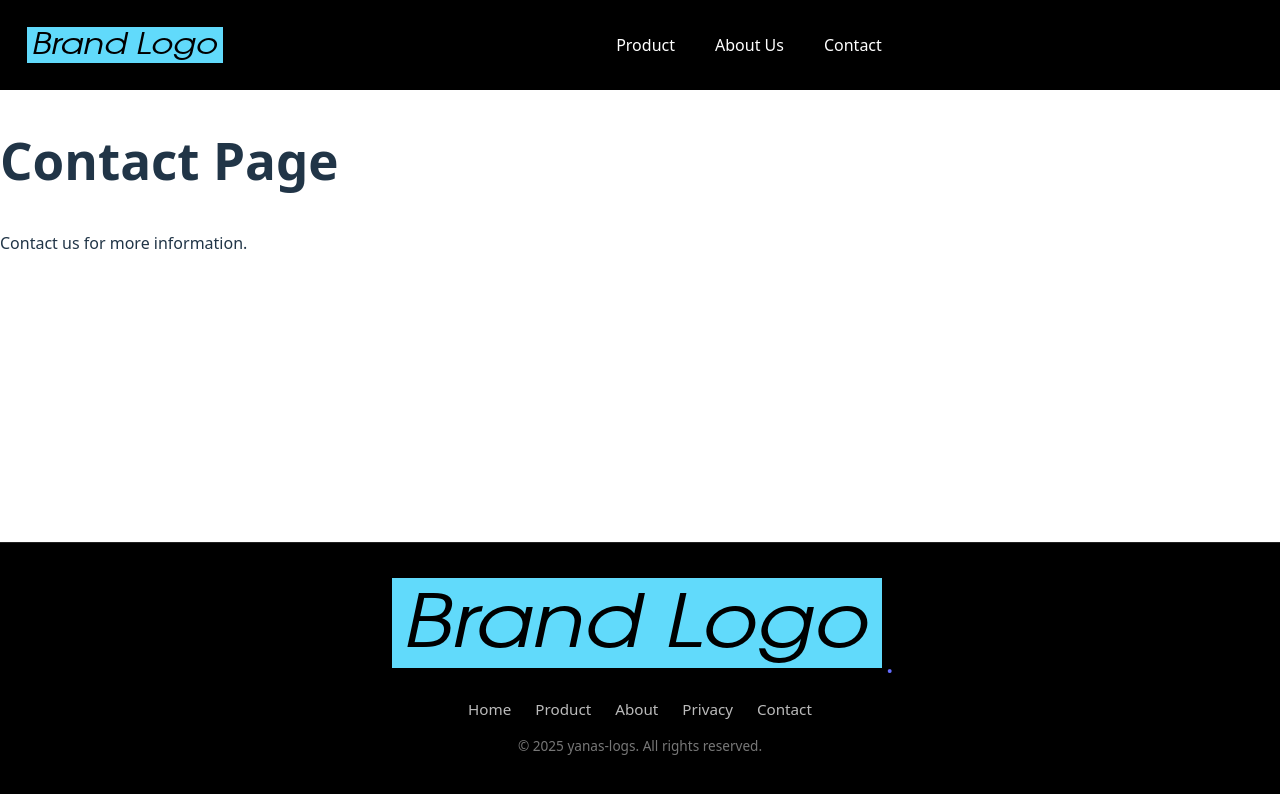
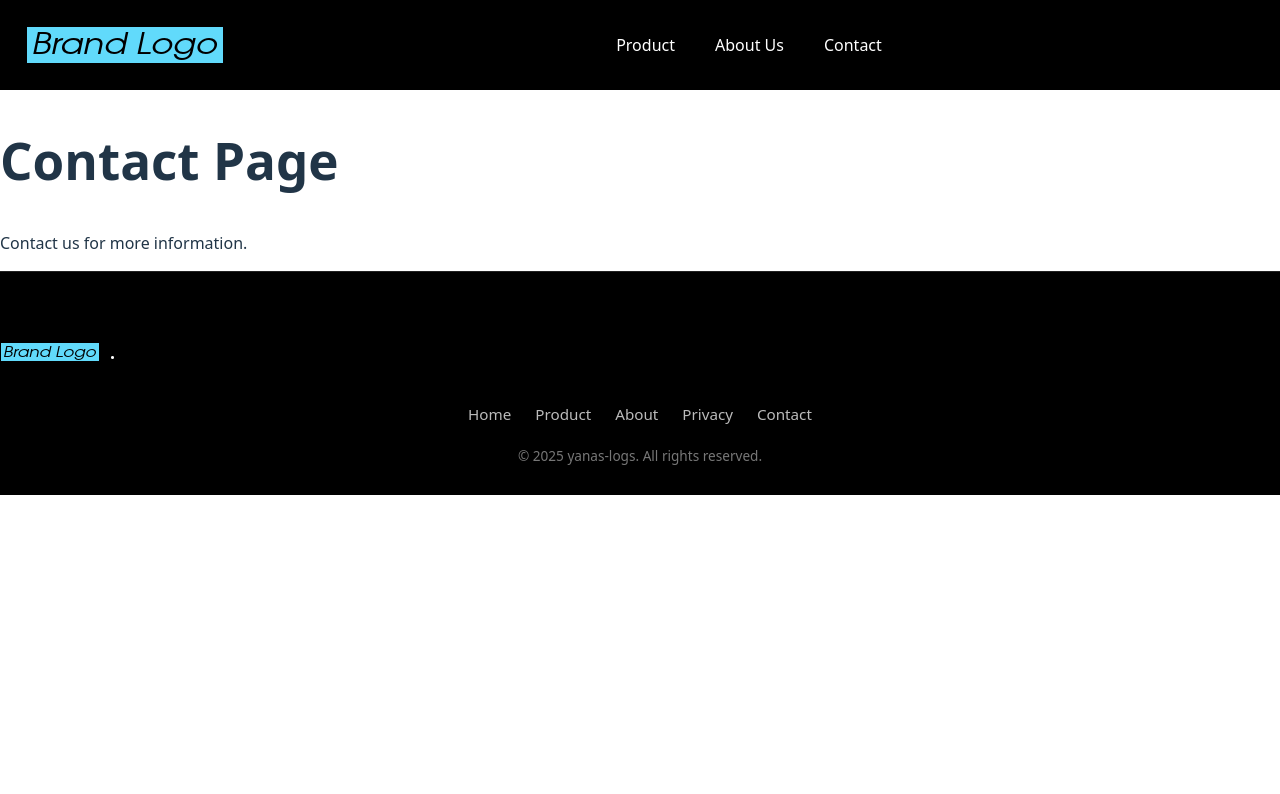
Before and after one commit to yanas-logs/litebase, a React (Vite) app in the folder react/: page /contact in a window 1280 px wide. Shown: the top 794 px of the page. Built offline with nearby package versions, Linux system fonts and the light colour scheme.

Commit message:
chore: styling footer

```diff
--- a/react/src/components/css/Footer.css
+++ b/react/src/components/css/Footer.css
@@ -1,34 +1,60 @@
 .footer {
   background-color: #000;
   color: #fff;
-  padding: 30px 0;
-  text-align: center;
   border-top: 1px solid #222;
+  padding: 30px 0 15px;
+  width: 100%;
   margin-top: auto;
-  width: 100%;
 }
 
-.footer-content {
+/* ===== Main Container ===== */
+.footer-container {
   max-width: 1280px;
   margin: 0 auto;
   padding: 0 20px;
+  display: flex;
+  justify-content: space-between; /* logo left, link center */
+  align-items: center;
+  flex-wrap: wrap;
+  gap: 10px;
 }
 
-.footer-logo {
-  font-size: 1.4rem;
+/* ===== Left: Logo ===== */
+.footer-left .footer-logo {
+  display: flex;
+  align-items: center;
+  gap: 10px;
+  text-decoration: none;
+  color: #fff;
+}
+
+.footer-logo-img {
+  width: 100px;
+  height: 100px;
+  object-fit: contain;
+  border-radius: 8px;
+}
+
+.footer-brand {
+  font-size: 1.1rem;
   font-weight: 600;
-  margin-bottom: 10px;
-  letter-spacing: 0.5px;
+}
+
+/* ===== Center: Link ===== */
+.footer-center {
+  flex: 1;
+  display: flex;
+  justify-content: center;
 }
 
 .footer-links {
   list-style: none;
-  padding: 0;
-  margin: 15px 0;
   display: flex;
   justify-content: center;
+  gap: 24px;
+  margin: 0;
+  padding: 0;
   flex-wrap: wrap;
-  gap: 24px;
 }
 
 .footer-links li a {
@@ -39,45 +65,39 @@
 }
 
 .footer-links li a:hover {
-  color: #04aa6d;
+  color: #61DBFB;
   transform: translateY(-2px);
+}
+
+/* ===== Copyright ===== */
+.footer-bottom {
+  text-align: center;
+  margin-top: 20px;
 }
 
 .footer-copy {
   font-size: 0.85rem;
   color: #777;
-  margin-top: 10px;
 }
 
-/* Optimization footer */
-html, body {
-  height: 100%;
-  display: flex;
-  flex-direction: column;
-}
+/* ===== Responsive ===== */
+@media (max-width: 768px) {
+  .footer-container {
+    flex-direction: column;
+    align-items: center;
+    text-align: center;
+  }
 
-#root {
-  display: flex;
-  flex-direction: column;
-  min-height: 100vh;
-}
+  .footer-center {
+    margin-top: 10px;
+  }
 
-main {
-  flex: 1;
-}
-
-/* Responsive */
-@media (max-width: 768px) {
   .footer-links {
     flex-direction: column;
     gap: 10px;
   }
 
-  .footer {
-    padding: 20px 0;
-  }
-
-  .footer-logo {
-    font-size: 1.2rem;
+  .footer-bottom {
+    margin-top: 15px;
   }
 }
```
